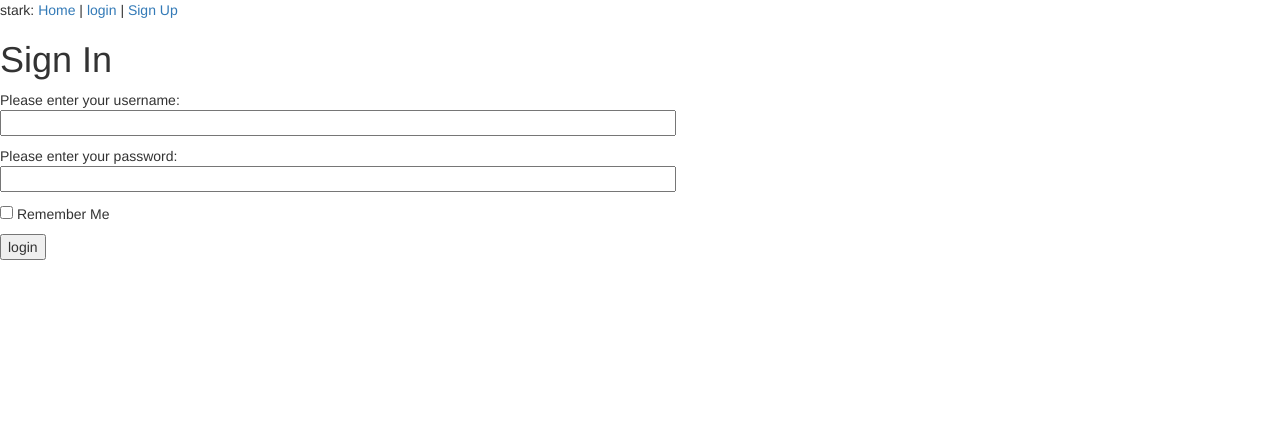
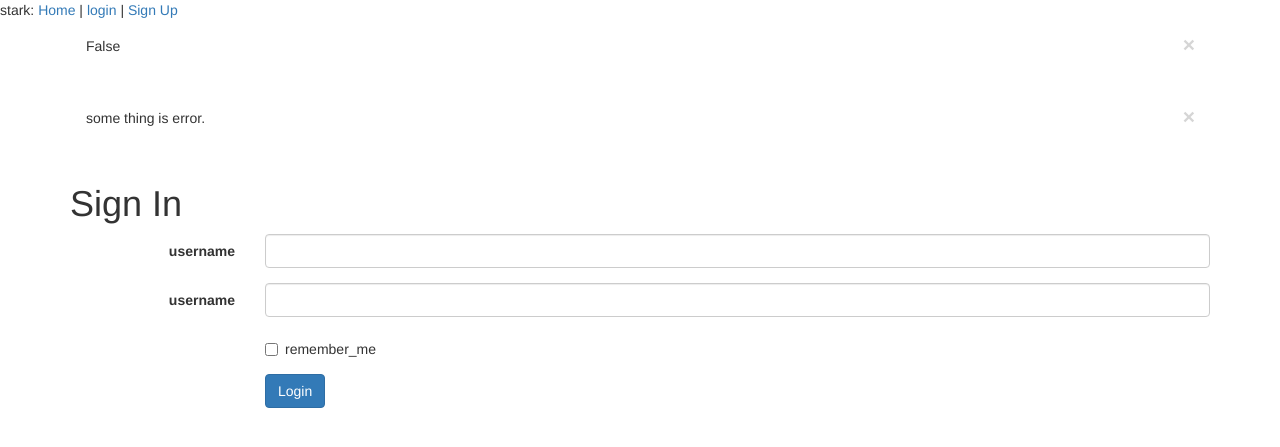
Before and after one commit to NightStark/stark, a Flask app: page /login in a window 1280 px wide. Shown: the top 447 px of the page. Run offline with Flask 2, Linux system fonts and the light colour scheme; some libraries are stand-ins or nearby versions.

Commit message:
more beautiful

```diff
--- a/app/forms.py
+++ b/app/forms.py
@@ -1,13 +1,14 @@
 from flask_wtf import Form
-from wtforms import StringField, BooleanField, SubmitField
+from wtforms import StringField, BooleanField, SubmitField, PasswordField
 from wtforms.validators import DataRequired
 from .user_op import UserOp
 
 
 class LoginForm(Form):
     username = StringField('username', validators=[DataRequired()])
-    password = StringField('username', validators=[DataRequired()])
+    password = PasswordField('username', validators=[DataRequired()])
     remember_me = BooleanField('remember_me', default=False)
+    login_button = SubmitField('Login')
     checker = UserOp()
 
     def login_check(self):
@@ -28,7 +29,7 @@
     password = StringField('password', validators=[DataRequired()], description='your password')
     nickname = StringField('nickname', validators=[DataRequired()], description='your nickname')
     email = StringField('email', validators=[DataRequired()], description='your email')
-    submit_button = SubmitField('Submit Form')
+    submit_button = SubmitField('Sign Up')
 
     checker = UserOp()
 
--- a/app/templates/login.html
+++ b/app/templates/login.html
@@ -1,33 +1,28 @@
 {% extends "base.html" %}
+{% import "wtf.html" as wtf %}
+{% import "fixes.html" as fixes %}
+{% import "utils.html" as util %}
 
 {% block content %}
+    {{ util.flashed_messages(dismissible=True) }}   <!-- show flash msg -->
+    <div class="container">
         <h1>Sign In</h1>
         <form action="" method="post" name="login">
             {{ form.hidden_tag() }} <!-- without this,will get form.errors -->
             <p>
-        Please enter your username:<br>
-        {{ form.username(size=80) }}<br>
-        {% for error in form.username.errors %}
-        <span style="color:red;">[{{ error }}]</span>
-        {% endfor %}
                 {% if not form.username_is_invalid() %}
                     <span style="color:red;">[{{ form.username.data }} is invalid]</span>
                 {% endif %}
             </p>
             <p>
-        Please enter your password:<br>
-        {{ form.password(size=80) }}<br>
-        {% for error in form.password.errors %}
-        <span style="color:red;">[{{ error }}]</span>
-        {% endfor %}
                 {% if not form.password_is_invalid() %}
                     <span style="color:red;">[{{ form.password.data }} is invalid]</span>
                 {% endif %}
             </p>
-    <p>{{ form.remember_me }} Remember Me</p>
             {% for error in form.errors %}
                 <span style="color:red;">[{{ error }}]</span>
             {% endfor %}
-    <p><input type="submit" value="login"></p>
         </form>
+    {{ wtf.quick_form(form, form_type='horizontal', button_map={'login_button': 'primary'}) }}
+    </div>
 {% endblock content %}
```
Also changed, not shown: app/templates/sign_up.html (+7 -3 lines), app/templates/utils.html (+13 -5 lines). Lines whose indentation alone changed are shown as unchanged.
